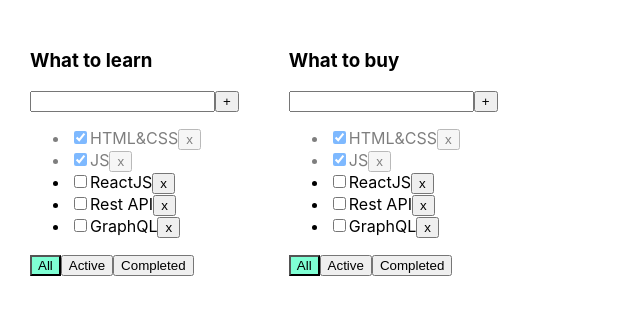
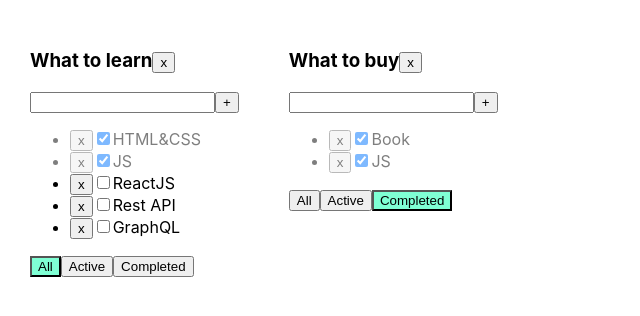
Before and after one commit to AndreiSokhan/todolist-ts_copy_for_lesson, a React (Create React App) app: page / in a window 1280 px wide. Shown: the top 316 px of the page, without its empty margins (0-640 px from the left). Built offline with nearby package versions, Linux system fonts and the light colour scheme.

Commit message:
lesson_5 end

```diff
--- a/src/App.tsx
+++ b/src/App.tsx
@@ -1,6 +1,6 @@
 import React, {useState} from 'react';
 import './App.css';
-import {Todolist} from './Todolist';
+import {TaskType, Todolist} from './Todolist';
 import {v1} from 'uuid';
 
 export type FilterValuesType = "all" | "active" | "completed";
@@ -9,57 +9,60 @@
    title: string,
    filter: FilterValuesType
 }
+export type taskObjectType={
+   [key: string]:Array<TaskType>
+}
 
 function App() {
+   let todolistID1 = v1();
+   let todolistID2 = v1();
 
    let [todolists, setTodolists] = useState<Array<TodolistType>>([
-      {id: v1(), title: "What to learn", filter: 'all'},
-      {id: v1(), title: "What to buy", filter: 'all'},
+      {id: todolistID1, title: "What to learn", filter: 'all'},
+      {id: todolistID2, title: "What to buy", filter: 'completed'},
    ])
 
-   let [tasks, setTasks] = useState([
+   let [tasks, setTasks] = useState<taskObjectType>({
+      [todolistID1]: [
          {id: v1(), title: "HTML&CSS", isDone: true},
          {id: v1(), title: "JS", isDone: true},
          {id: v1(), title: "ReactJS", isDone: false},
          {id: v1(), title: "Rest API", isDone: false},
          {id: v1(), title: "GraphQL", isDone: false},
-   ]);
+      ],
+      [todolistID2]: [
+         {id: v1(), title: "Book", isDone: true},
+         {id: v1(), title: "JS", isDone: true},
+         {id: v1(), title: "IDE", isDone: false},
+         {id: v1(), title: "Laptop", isDone: false},
+         {id: v1(), title: "Display", isDone: false},
+      ],
+   });
 
-   // let [filter, setFilter] = useState<FilterValuesType>("all");
-
-
-   function removeTask(id: string) {
-      let filteredTasks = tasks.filter(t => t.id !== id);
-      setTasks(filteredTasks);
+   const removeTodolist = (todolistID: string) => {
+      setTodolists(todolists.filter(el => el.id !== todolistID))
+      delete tasks [todolistID]
+      // console.log(todolistID)
    }
 
-   function addTask(title: string) {
-      let task = {id: v1(), title: title, isDone: false};
-      let newTasks = [task, ...tasks];
-      setTasks(newTasks);
+   function removeTask(todolistID: string, taskID: string) {
+      setTasks({...tasks, [todolistID]: tasks[todolistID].filter(el => el.id !== taskID)})
    }
 
-   function changeStatus(taskId: string, isDone: boolean) {
-      let task = tasks.find(t => t.id === taskId);
-      if (task) {
-         task.isDone = isDone;
+   function addTask(todolistID: string, title: string) {
+      let newTask = {id: v1(), title: title, isDone: false};
+      setTasks({...tasks, [todolistID]: [newTask, ...tasks[todolistID]]})
    }
 
-      setTasks([...tasks]);
+   function changeStatus(todolistID: string, taskId: string, isDoneValue: boolean) {
+      setTasks({
+         ...tasks,
+         [todolistID]: tasks[todolistID].map(el => el.id === taskId ? {...el, isDone: isDoneValue} : el)
+      })
    }
 
-
-   // let tasksForTodolist = tasks;
-
-   // if (filter === "active") {
-   //    tasksForTodolist = tasks.filter(t => t.isDone === false);
-   // }
-   // if (filter === "completed") {
-   //    tasksForTodolist = tasks.filter(t => t.isDone === true);
-   // }
-
-   function changeFilter(todolistID:string, value: FilterValuesType) {
-      console.log(todolistID)
+   function changeFilter(todolistID: string, value: FilterValuesType) {
+      setTodolists(todolists.map(el => el.id === todolistID ? {...el, filter: value} : el))
       // setFilter(value);
    }
 
@@ -67,12 +70,12 @@
       <div className="App">
 
          {todolists.map((el) => {
-               let tasksForTodolist = tasks;
+            let tasksForTodolist = tasks[el.id];
             if (el.filter === "active") {
-                  tasksForTodolist = tasks.filter(t => t.isDone === false);
+               tasksForTodolist = tasks[el.id].filter(t => t.isDone === false);
             }
             if (el.filter === "completed") {
-                  tasksForTodolist = tasks.filter(t => t.isDone === true);
+               tasksForTodolist = tasks[el.id].filter(t => t.isDone === true);
             }
 
             return (
@@ -86,6 +89,7 @@
                   addTask={addTask}
                   changeTaskStatus={changeStatus}
                   filter={el.filter}
+                  removeTodolist={removeTodolist}
                />
             )
          })}
--- a/src/Todolist.tsx
+++ b/src/Todolist.tsx
@@ -1,7 +1,7 @@
 import React, {ChangeEvent, KeyboardEvent, useState} from 'react';
 import {FilterValuesType} from './App';
 
-type TaskType = {
+export type TaskType = {
    id: string
    title: string
    isDone: boolean
@@ -11,11 +11,12 @@
    todolistID: string
    title: string
    tasks: Array<TaskType>
-   removeTask: (taskId: string) => void
-   changeFilter: (todolistID:string, value: FilterValuesType) => void
-   addTask: (title: string) => void
-   changeTaskStatus: (taskId: string, isDone: boolean) => void
+   removeTask: (todolistID: string, taskId: string) => void
+   changeFilter: (todolistID: string, value: FilterValuesType) => void
+   addTask: (todolistID: string, title: string) => void
+   changeTaskStatus: (todolistID: string, taskId: string, isDone: boolean) => void
    filter: FilterValuesType
+   removeTodolist: (todolistID: string) => void
 }
 
 export function Todolist(props: PropsType) {
@@ -25,7 +26,7 @@
 
    const addTask = () => {
       if (title.trim() !== "") {
-         props.addTask(title.trim());
+         props.addTask(props.todolistID, title.trim());
          setTitle("");
       } else {
          setError("Title is required");
@@ -47,9 +48,15 @@
    const onActiveClickHandler = () => props.changeFilter(props.todolistID, "active");
    const onCompletedClickHandler = () => props.changeFilter(props.todolistID, "completed");
 
+   const removeTodolistHandler = () => {
+      props.removeTodolist(props.todolistID)
+   }
 
    return <div>
-      <h3>{props.title}</h3>
+      <h3>
+         {props.title}
+         <button onClick={removeTodolistHandler}>x</button>
+      </h3>
       <div>
          <input value={title}
                 onChange={onChangeHandler}
@@ -62,17 +69,17 @@
       <ul>
          {
             props.tasks.map(t => {
-               const onClickHandler = () => props.removeTask(t.id)
+               const onClickHandler = () => props.removeTask(props.todolistID, t.id)
                const onChangeHandler = (e: ChangeEvent<HTMLInputElement>) => {
-                  props.changeTaskStatus(t.id, e.currentTarget.checked);
+                  props.changeTaskStatus(props.todolistID, t.id, e.currentTarget.checked);
                }
 
                return <li key={t.id} className={t.isDone ? "is-done" : ""}>
+                  <button onClick={onClickHandler}>x</button>
                   <input type="checkbox"
                          onChange={onChangeHandler}
                          checked={t.isDone}/>
                   <span>{t.title}</span>
-                  <button onClick={onClickHandler}>x</button>
                </li>
             })
          }
```
Lines whose indentation alone changed are shown as unchanged.
